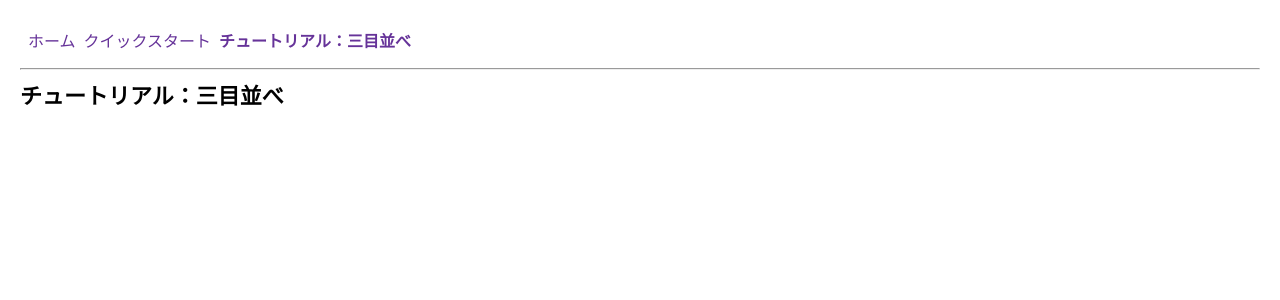
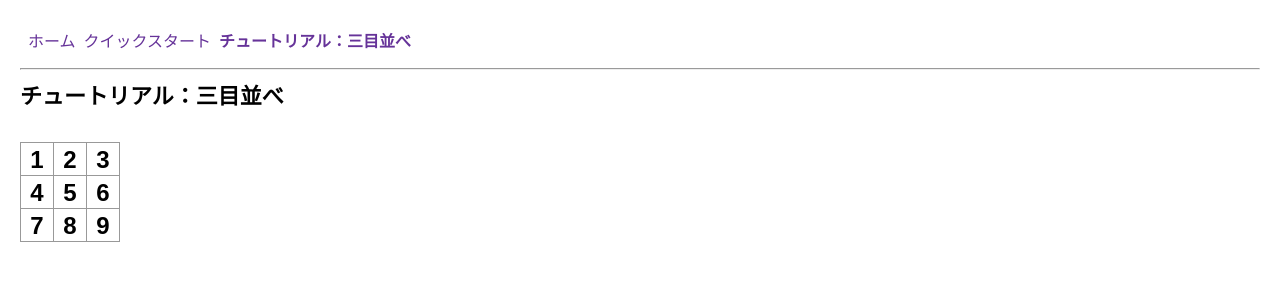
Before and after one commit to mami-tus/react-training, a React (Vite) app: page /tutorial-tic-tac-toe in a window 1280 px wide. Shown: the top 300 px of the page. Built offline with nearby package versions, Linux system fonts and the light colour scheme.

Commit message:
盤面の作成

```diff
--- a/src/learn/02-tutorial-tic-tac-toe/TutorialTicTacToePage.tsx
+++ b/src/learn/02-tutorial-tic-tac-toe/TutorialTicTacToePage.tsx
@@ -1,7 +1,12 @@
+import { Board } from "./components/Board";
+
 export function TutorialTicTacToePage() {
 	return (
 		<div>
 			<h1>チュートリアル：三目並べ</h1>
+			<br />
+
+			<Board />
 		</div>
 	);
 }
--- /dev/null
+++ b/src/learn/02-tutorial-tic-tac-toe/components/Board.tsx
@@ -0,0 +1,39 @@
+export function Board() {
+	return (
+		<>
+			<div className="board-row">
+				<button type="button" className="square">
+					1
+				</button>
+				<button type="button" className="square">
+					2
+				</button>
+				<button type="button" className="square">
+					3
+				</button>
+			</div>
+			<div className="board-row">
+				<button type="button" className="square">
+					4
+				</button>
+				<button type="button" className="square">
+					5
+				</button>
+				<button type="button" className="square">
+					6
+				</button>
+			</div>
+			<div className="board-row">
+				<button type="button" className="square">
+					7
+				</button>
+				<button type="button" className="square">
+					8
+				</button>
+				<button type="button" className="square">
+					9
+				</button>
+			</div>
+		</>
+	);
+}
--- a/src/styles.css
+++ b/src/styles.css
@@ -44,11 +44,6 @@ code {
 
 ul {
   padding-inline-start: 20px;
-}
-
-button {
-  display: block;
-  margin-bottom: 5px;
 }
 
 .nav {
```
Also changed, not shown: src/learn/02-tutorial-tic-tac-toe/components/Square.tsx (deleted, +0 -7 lines).
